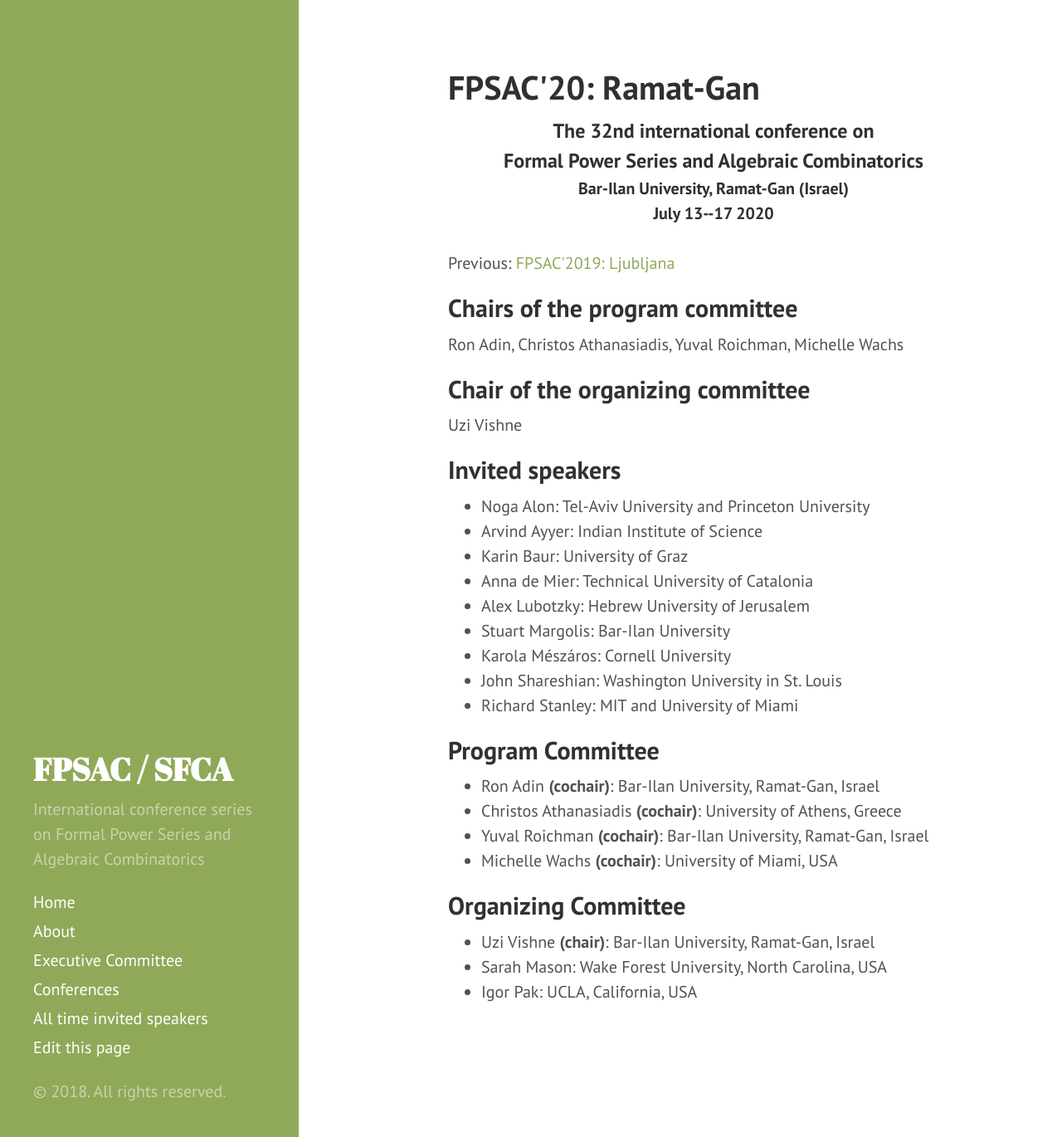
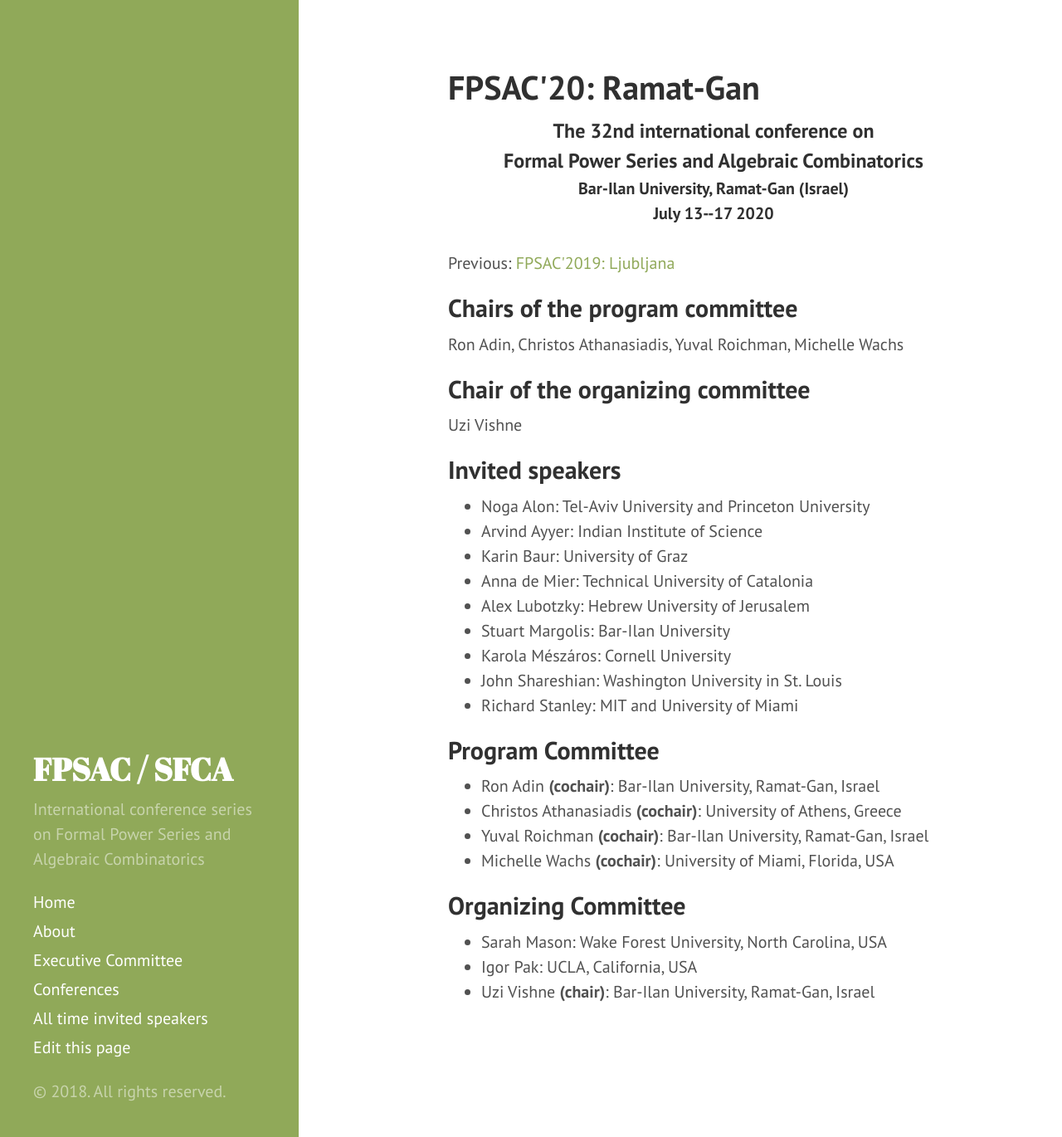
Before and after one commit to FPSAC/FPSAC.github.io, a Jekyll site: the page built from _confs/fpsac-2020.md, in a window 1280 px wide and 1370 px high. Shown: the whole window at 83% size. Built offline with Jekyll 4.4.1, drawn with Linux system fonts in a browser that asks for light colours.

Commit message:
Update fpsac-2020.md

```diff
--- a/_confs/fpsac-2020.md
+++ b/_confs/fpsac-2020.md
@@ -41,19 +41,19 @@
   affiliation: Bar-Ilan University, Ramat-Gan, Israel
   role: cochair
 - name: Michelle Wachs
-  affiliation: University of Miami, USA
+  affiliation: University of Miami, Florida, USA
   role: cochair
 
 organizing_committee:
 
-- name: Uzi Vishne
-  affiliation: Bar-Ilan University, Ramat-Gan, Israel
-  role: chair
 - name: Sarah Mason
   affiliation: Wake Forest University, North Carolina, USA
 - name: Igor Pak
   affiliation: UCLA, California, USA
+- name: Uzi Vishne
+  affiliation: Bar-Ilan University, Ramat-Gan, Israel
+  role: chair
 
 
-executive_committee_contact: Nicolas M. Thiéry
+executive_committee_contact: Nicolas M. Thiéry, Université Paris Sud, France
 ---
```
